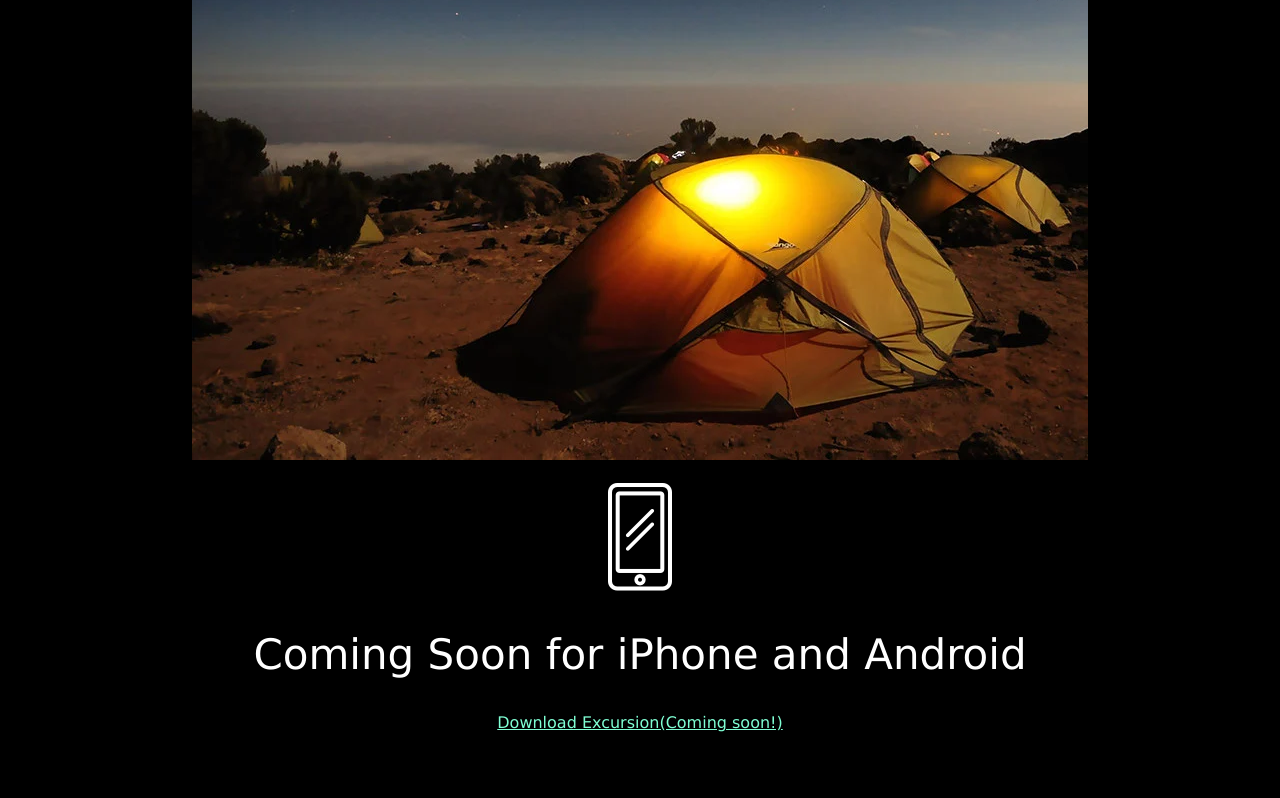
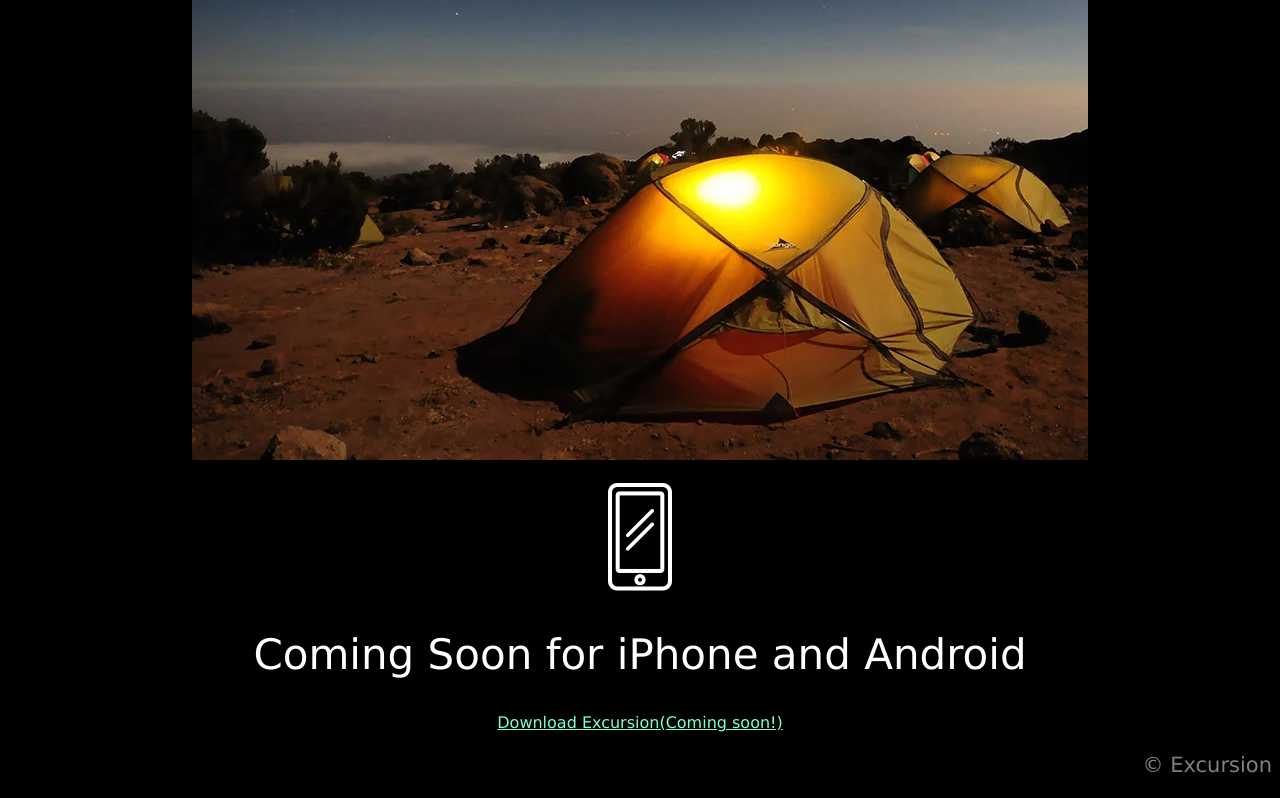
Before and after one commit to DharaniThangavel97/excursion, a plain HTML site: page index.html in a window 1280 px wide. Shown: the part 552-1350 px from the top of the page. Before the commit the page ends 1300 px from the top, so only its background shows below. Drawn offline with Linux system fonts and the light colour scheme.

Commit message:
footer is added and now the page is ready

```diff
--- a/index.html
+++ b/index.html
@@ -23,5 +23,6 @@
   <h2 class="header--secondary">Coming Soon for iPhone and Android </h2>
   <p><a class="link--cta"href="#">Download Excursion(Coming soon!)</a>
   </p>
+  <p class="footer"> © Excursion</p>
 </body>
 </html>
--- a/resources/css/style.css
+++ b/resources/css/style.css
@@ -24,3 +24,8 @@ body{
     font-size:21px ;
     color: gray;
 }
+.footer{
+    text-align: right;
+    color:gray ;
+    font-size: 21px;
+}
```
